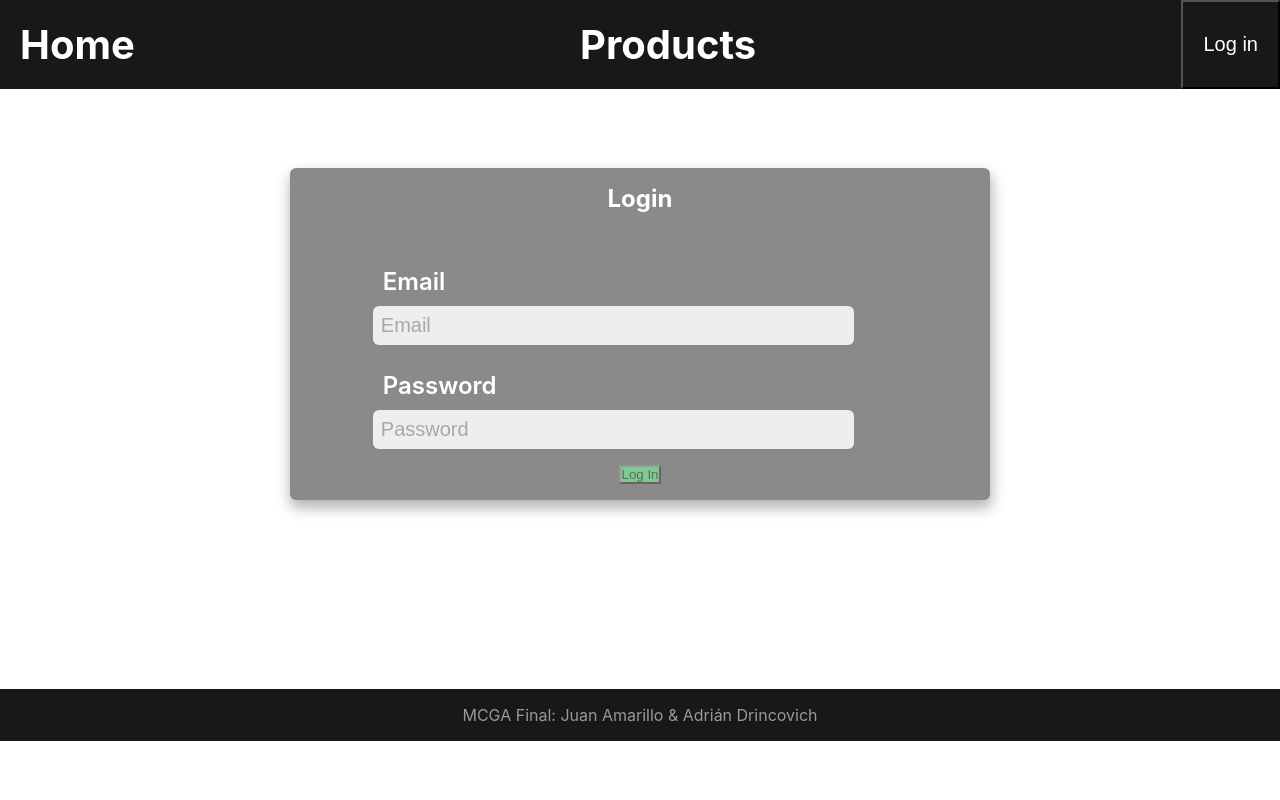
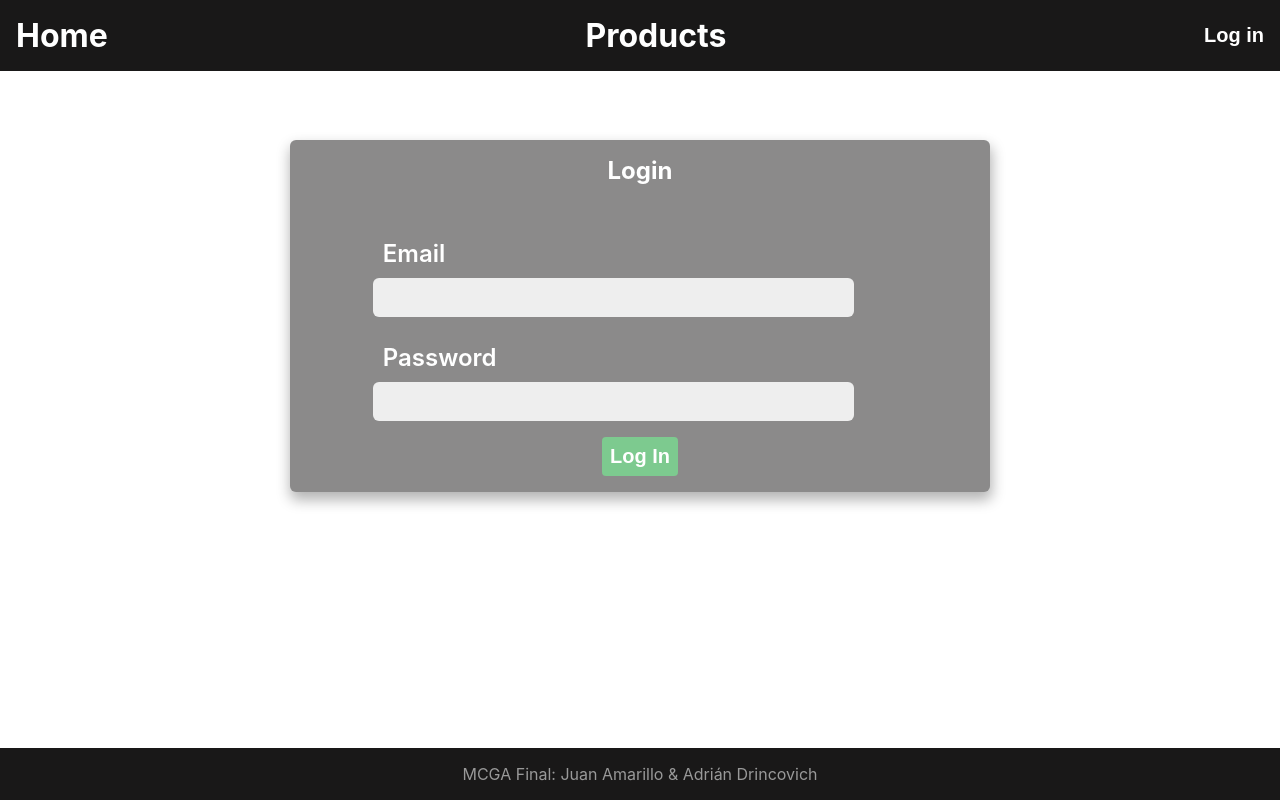
Before and after one commit to Adrincovich/frontend_mcga_final, a React (Create React App) app: page /Login in a window 1280 px wide. Built offline with nearby package versions, Linux system fonts and the light colour scheme.

Commit message:
Se agregaron estilos y corrigieron errores

```diff
--- a/public/index.html
+++ b/public/index.html
@@ -1,5 +1,5 @@
 <!DOCTYPE html>
-<html lang="en">
+<html lang="en" style="min-height: 100%; position: relative;">
   <head>
     <meta charset="utf-8" />
     <link rel="icon" href="%PUBLIC_URL%/favicon.ico" />
@@ -28,7 +28,7 @@
   </head>
   <body>
     <noscript>You need to enable JavaScript to run this app.</noscript>
-    <div id="root"></div>
+    <div  id="root"></div>
     <!--
       This HTML file is a template.
       If you open it directly in the browser, you will see an empty page.
--- a/src/components/Layout/Footer/footer.module.css
+++ b/src/components/Layout/Footer/footer.module.css
@@ -1,4 +1,8 @@
 .footer{
+    position: absolute;
+    bottom: 0;
+    display: flex;
+    justify-content: space-around;
     background-color: #191818;
     width: 100%;
     padding: 1rem 0;
--- a/src/components/Layout/Header/header.module.css
+++ b/src/components/Layout/Header/header.module.css
@@ -8,8 +8,8 @@
 }
 
 .header > *{
-    font-size: 1.25rem !important;
-    padding: 1.25rem !important;
+    font-size: 1rem;
+    padding: 1rem !important;
 }
 
 .headerTitle{
--- a/src/components/Layout/Header/index.jsx
+++ b/src/components/Layout/Header/index.jsx
@@ -37,7 +37,6 @@ const Header = () => {
         color='white'
         content='Log in'
         />}
-
     </header>
   );
 }
--- a/src/components/Layout/index.jsx
+++ b/src/components/Layout/index.jsx
@@ -1,14 +1,12 @@
 import React from "react";
 import Footer from './Footer';
 import Header from './Header';
-import styles from "./layout.module.css";
 
-//Armo mi layout
 const Layout = ({children}) => {
     return (
       <div>
           <Header />
-            <div className={styles.conteiner}>
+            <div>
                 {children}
             </div>
           <Footer />
--- a/src/components/Layout/layout.module.css
+++ /dev/null
@@ -1,3 +0,0 @@
-.conteiner {
-    height: 75vmin;
-}
--- a/src/components/Shared/Button/button.module.css
+++ b/src/components/Shared/Button/button.module.css
@@ -4,15 +4,9 @@
     border: none;
     color: white;
     font-weight: 700;
-    font-size: 1rem;
-}
-
-.button svg{
-    margin-right: .25rem;
+    font-size: 1.25rem !important;
 }
 
 .button:hover{
     cursor: pointer;
-    transform: scale(1.1);
-    transition: all 0.2s ease-in-out;
 }
--- a/src/components/Shared/Button/index.jsx
+++ b/src/components/Shared/Button/index.jsx
@@ -1,4 +1,5 @@
 import React from 'react'
+import styles from './button.module.css'
 const Button = ({icon, content, color, background, onClick, type}) => {
   return (
     <button
@@ -7,6 +8,7 @@ const Button = ({icon, content, color, background, onClick, type}) => {
         background: background
     }}
     type={type}
+    className={`${styles.button}`}
     onClick={onClick}
     >
         {icon}
--- a/src/components/Shared/Input/index.jsx
+++ b/src/components/Shared/Input/index.jsx
@@ -1,20 +1,19 @@
 import React from 'react'
 import styles from './input.module.css'
-const Input = ({type, placeholder, requiredTags, register, inputName, errors}) => {
+const Input = ({type, requiredTags, register, inputName, errors}) => {
   return (<>
         <input
         type={type}
-        placeholder={placeholder}
         className={styles.input}
         {...register(inputName, requiredTags)}
         />
         {errors &&
         <p className={styles.errorLabel}>
-            { errors.type === 'required' ? 'Required'
-            : errors.type === 'maxLength' ? 'Exceeded maximumn length'
-            : errors.type === 'minLength' ? 'Invalid minimum length'
-            : errors.type === 'min' ? 'Invalid quantity'
-            : 'Invalid pattern'}
+            { errors.type === 'required' ? 'Requerido'
+            : errors.type === 'maxLength' ? 'Longitud máxima excedida'
+            : errors.type === 'minLength' ? 'Longitud mínima excedida'
+            : errors.type === 'min' ? 'Cantidad no válida'
+            : 'Patrón no válido'}
         </p>}
     </>
   )
--- a/src/screens/Login/index.jsx
+++ b/src/screens/Login/index.jsx
@@ -56,7 +56,6 @@ const Login = () => {
                         register={register}
                         inputName={'email'}
                         requiredTags={{ required: true, pattern: /^[a-z0-9._%+-]+@[a-z0-9.-]+\.[a-z]{2,4}$/ }}
-                        placeholder={'Email'}
                         errors={errors.email}
                     />
                 </InputContainer>
@@ -65,7 +64,6 @@ const Login = () => {
                         register={register}
                         inputName={'password'}
                         requiredTags={{ required: true }}
-                        placeholder={'Password'}
                         type='password'
                         errors={errors.password}
                     />
```
Lines whose indentation alone changed are shown as unchanged.
